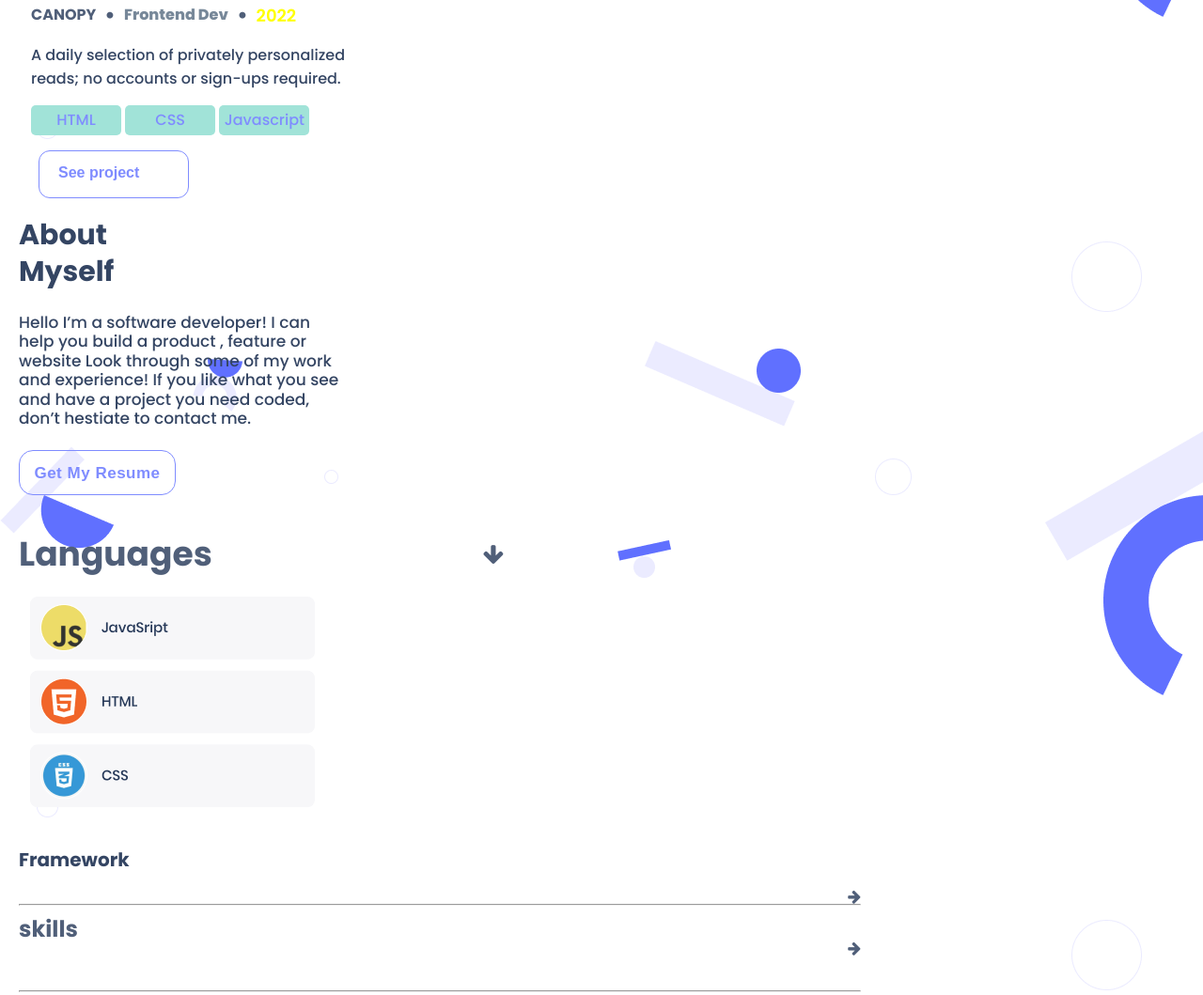
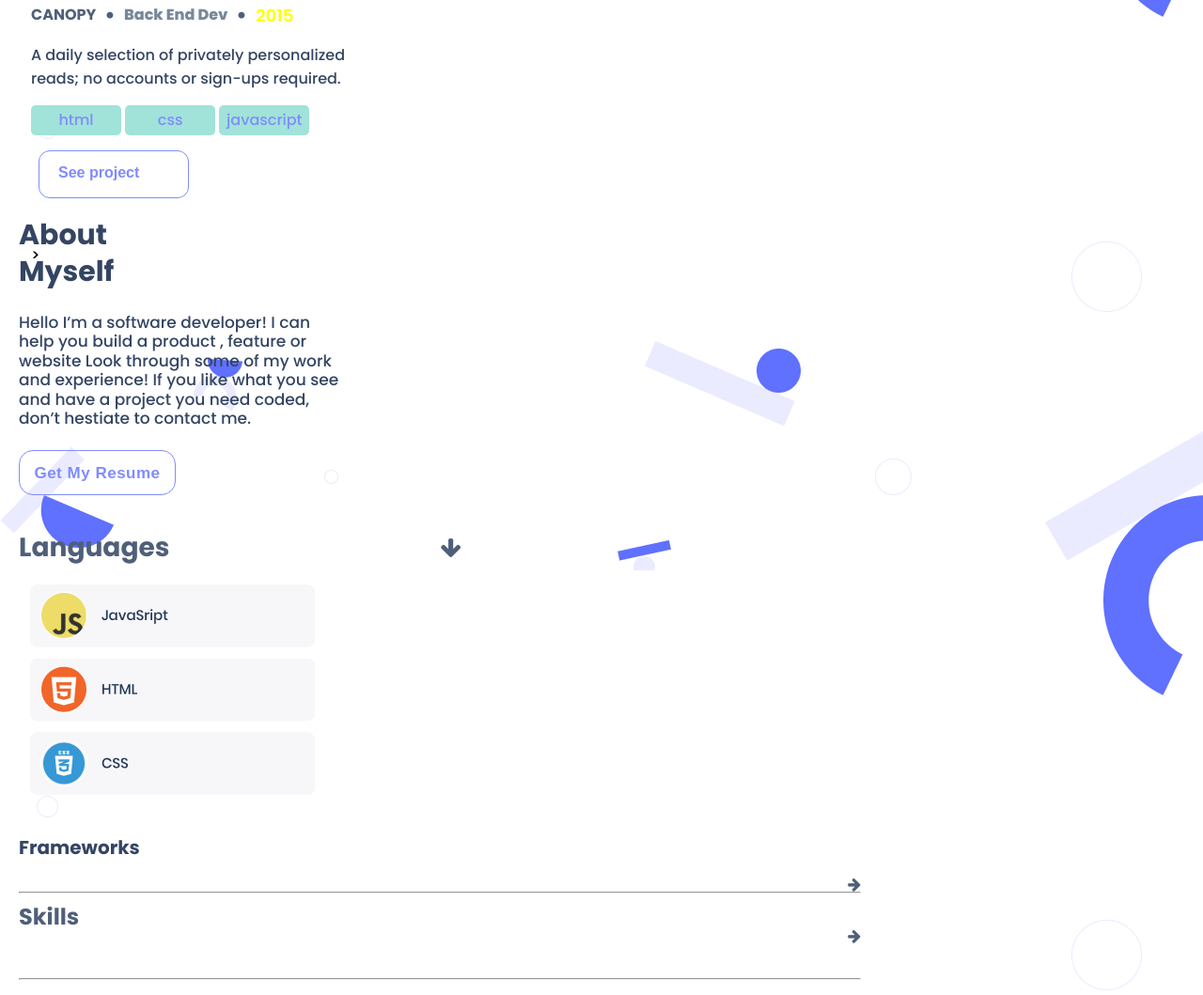
Before and after one commit to engrabdullahriaz/Portfolio-Project, a website: page index.html in a window 1280 px wide. Shown: the part 990-2049 px from the top of the page at 94% size. Drawn offline with Linux system fonts and the light colour scheme; a web font is replaced by a local one.

Commit message:
updated html file

```diff
--- a/index.html
+++ b/index.html
@@ -67,19 +67,19 @@
         <ul class="card-details">
           <li class="card-first-element">CANOPY</li>
           <li class="circle-icon"><i class="fa fa-circle"></i></li>
-          <li class="card-second-element">Frontend Dev</li>
+          <li class="card-second-element">Back End Dev</li>
           <li class="circle-icon"><i class="fa fa-circle"></i></li>
-          <li class="card-third-element">2022</li>
+          <li class="card-third-element">2015</li>
           </ul>
         <div class="card-content">
           <p>A daily selection of privately personalized reads; no accounts or sign-ups required.</p>
         </div>
         <ul class="btn-button">
-          <li class="btn-languages"><a href="#" class="btn-link">HTML</a></li>
-          <li class="btn-languages"><a href="#" class="btn-link">CSS</a></li>
-          <li class="btn-languages"><a href="#" class="btn-link">Javascript</a></li>
+          <li class="btn-languages"><a href="#" class="btn-link">html</a></li>
+          <li class="btn-languages"><a href="#" class="btn-link">css</a></li>
+          <li class="btn-languages"><a href="#" class="btn-link">javascript</a></li>
         </ul>
-        <button class="btn-card">See project</button>
+        <h3><button class="btn-card">See project</button></div></h3>>
             </div>
       </section>
       <!--end of work section-->
@@ -104,7 +104,7 @@
           </div>
           <div class="about-language">
             <div class="lang-title">
-              <h2>Languages</h2>
+              <h3>Languages</h3>
               <ul>
               <li class="arrow-down"><i class="fa fa-arrow-down"></i></li>
               </ul>
@@ -113,14 +113,14 @@
               <img src="images/htmlcssjs.png" alt="web images">
             </div>
             <div class="skills-language">
-              <h3>Framework</h3>
+              <h3>Frameworks</h3>
               <ul>
                 <li class="arrow-right"><i class="fa fa-arrow-right"></i></li>
                 </ul>
             </div>
               <hr>
               <div class="skills-info">
-              <h4 class="skills-title">skills</h4>
+              <h3 class="skills-title">Skills</h3>
               <ul>
               <li class="arrow-side"><i class="fa fa-arrow-right"></i></li>
               </ul>
```
